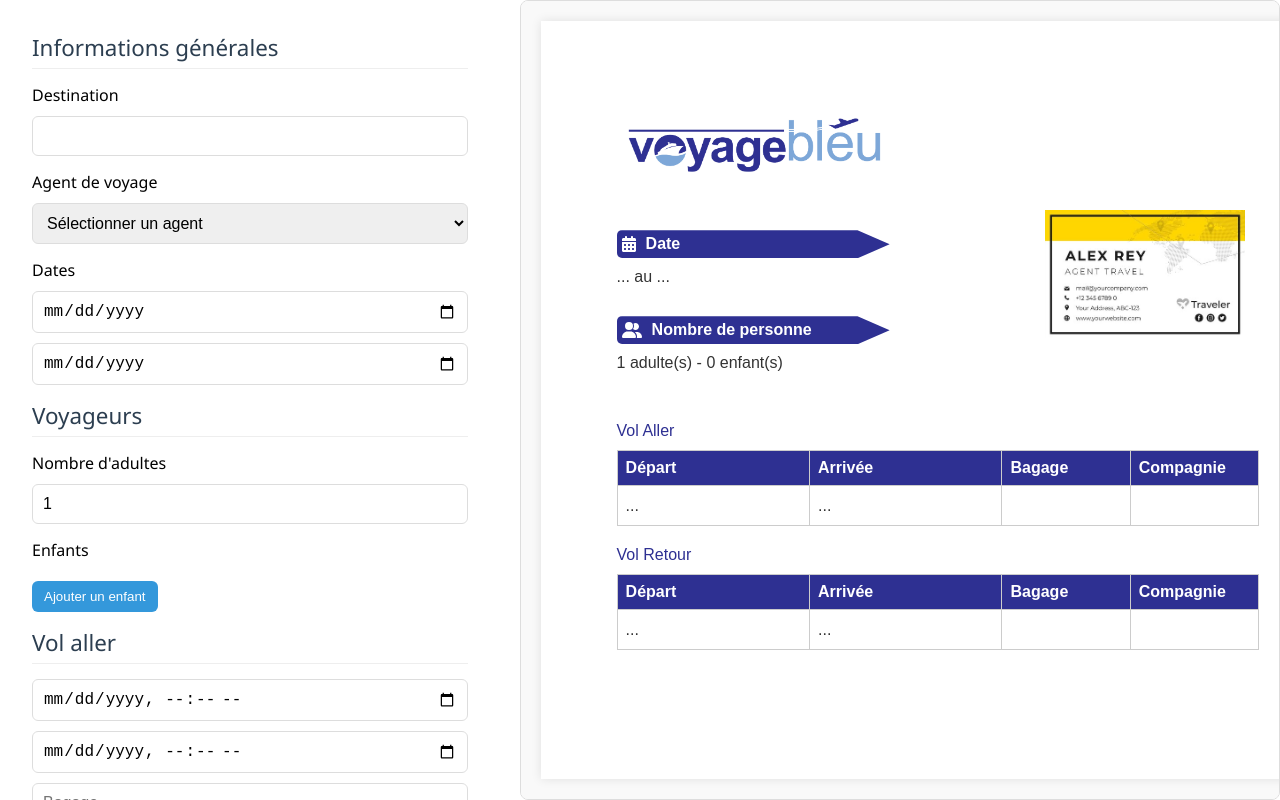
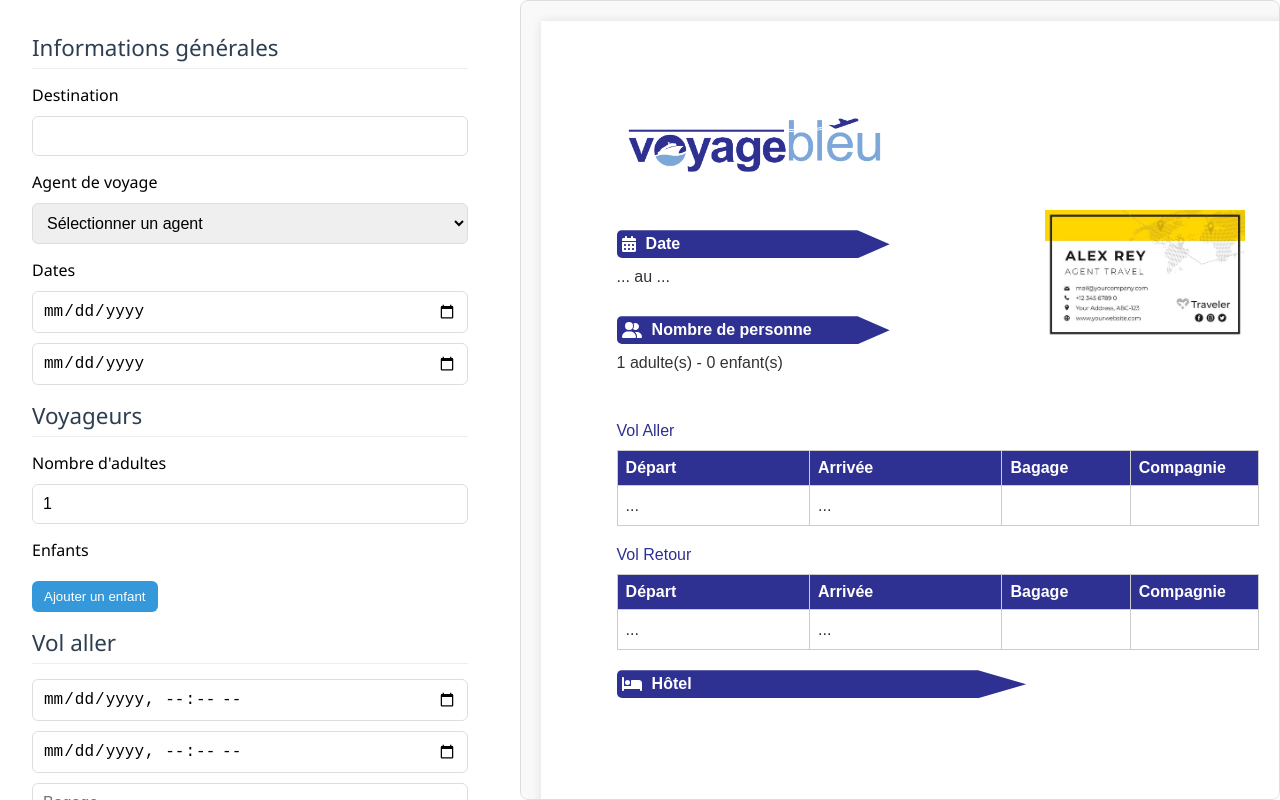
Before and after one commit to Foxenz/Voyage-Bleu-PDF-Generator, a Vue app: page /dashboard in a window 1280 px wide. Built offline with nearby package versions, Linux system fonts and the light colour scheme; the HTML template or start-up script is replaced by a standard one.

Commit message:
Hotel section

```diff
--- /dev/null
+++ b/src/components/HotelCard.vue
@@ -0,0 +1,59 @@
+<script setup lang="ts">
+import defaultImage from '@/assets/images/hotelPlaceholder.png'
+import type { Hotel } from '@/types/agent'
+
+const props = defineProps<{
+  hotel: Hotel
+}>()
+</script>
+
+<template>
+  <div class="hotel-card">
+    <img
+      :src="props.hotel.imageUrl ? props.hotel.imageUrl : defaultImage"
+      alt="Hotel Image"
+      class="hotel-image"
+    />
+    <div class="hotel-info">
+      <h4>{{ hotel.name }}</h4>
+      <p>Type de chambre : {{ hotel.roomType }}</p>
+      <p>Nombre de nuits : {{ hotel.nights }}</p>
+      <p>Demi-pension : {{ hotel.halfBoard ? 'Oui' : 'Non' }}</p>
+    </div>
+  </div>
+</template>
+
+<style scoped>
+.hotel-card {
+  display: flex;
+  gap: 20px;
+  margin-bottom: 20px;
+  border: 1px solid #ccc;
+  border-radius: 12px;
+  overflow: hidden;
+  background-color: #f9f9f9;
+  padding: 10px;
+  align-items: center;
+
+  .hotel-image {
+    width: 250px;
+    height: 140px;
+    object-fit: cover;
+    border-radius: 8px;
+    flex-shrink: 0;
+  }
+
+  .hotel-info {
+    flex: 1;
+    display: flex;
+    flex-direction: column;
+    justify-content: center;
+
+    h4 {
+      margin: 0 0 8px;
+      font-size: 18px;
+      font-weight: bold;
+    }
+  }
+}
+</style>
--- a/src/components/OfferPreview.vue
+++ b/src/components/OfferPreview.vue
@@ -1,4 +1,5 @@
 <script setup lang="ts">
+import HotelCard from '@/components/HotelCard.vue'
 import { agents } from '@/data/agent'
 import type { Offer } from '@/types/agent'
 import { computed } from 'vue'
@@ -117,12 +118,22 @@ const formatDateTime = (date: string): string => {
         </tbody>
       </table>
     </section>
+
+    <section class="hotels">
+      <div class="icon-container">
+        <font-awesome-icon :icon="['fas', 'bed']" class="icon" />
+        <p>Hôtel</p>
+      </div>
+
+      <HotelCard v-for="(hotel, index) in offer.hotels" :key="index" :hotel="hotel" />
+    </section>
   </div>
 </template>
 
 <style scoped>
 .pdf-preview {
   width: 210mm;
+  min-height: 297mm;
   padding: 20mm;
   height: 100%;
   background: white;
@@ -252,5 +263,38 @@ const formatDateTime = (date: string): string => {
       }
     }
   }
+
+  .hotels {
+    margin-top: 20px;
+
+    h4 {
+      margin-bottom: 10px;
+      color: #2e3092;
+    }
+
+    .icon-container {
+      display: flex;
+      align-items: center;
+      gap: 10px;
+      background-color: #2e3092;
+      padding: 5px;
+      clip-path: polygon(75% 0%, 85% 50%, 75% 100%, 0% 100%, 0 50%, 0% 0%);
+      width: 75%;
+      margin-bottom: 10px;
+      border-radius: 5px;
+
+      p {
+        color: white;
+        font-weight: 600;
+        margin: 0;
+        font-size: 16px;
+      }
+
+      .icon {
+        color: white;
+        font-size: 16px;
+      }
+    }
+  }
 }
 </style>
--- a/src/main.ts
+++ b/src/main.ts
@@ -2,7 +2,7 @@ import './assets/main.css'
 /* import the fontawesome core */
 import { library } from '@fortawesome/fontawesome-svg-core'
 /* import specific icons */
-import { faCalendarDays, faUserGroup } from '@fortawesome/free-solid-svg-icons'
+import { faBed, faCalendarDays, faUserGroup } from '@fortawesome/free-solid-svg-icons'
 /* import font awesome icon component */
 import { FontAwesomeIcon } from '@fortawesome/vue-fontawesome'
 
@@ -11,7 +11,7 @@ import App from './App.vue'
 import router from './router'
 
 /* add icons to the library */
-library.add(faCalendarDays, faUserGroup)
+library.add(faCalendarDays, faUserGroup, faBed)
 
 const app = createApp(App)
 
```
Also changed, not shown: src/assets/images/hotelPlaceholder.png (added).
